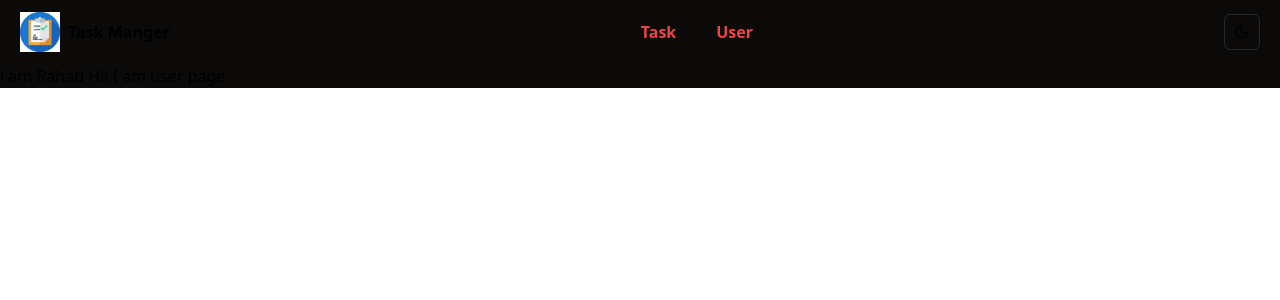
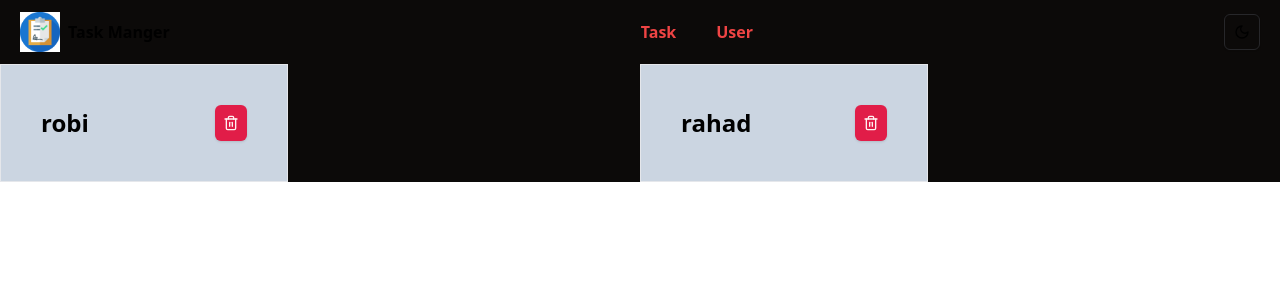
Before and after one commit to RobiulIslam08/redux-bootstrap, a React (Vite) app: page /user in a window 1280 px wide. Shown: the top 300 px of the page. Built offline with nearby package versions, Linux system fonts and the light colour scheme.

Commit message:
Assigning users to a task

```diff
--- a/src/components/module/task/AddTaskModal.tsx
+++ b/src/components/module/task/AddTaskModal.tsx
@@ -20,13 +20,17 @@ import {
   SelectItem,
   SelectTrigger,
   SelectValue,
-  } from "@/components/ui/select"
+} from "@/components/ui/select";
 
 import { Input } from "@/components/ui/input";
 import { Textarea } from "@/components/ui/textarea";
 import { DialogDescription } from "@radix-ui/react-dialog";
 import { FieldValues, SubmitHandler, useForm } from "react-hook-form";
-import { Popover, PopoverContent, PopoverTrigger } from "@/components/ui/popover";
+import {
+  Popover,
+  PopoverContent,
+  PopoverTrigger,
+} from "@/components/ui/popover";
 import { cn } from "@/lib/utils";
 import { format } from "date-fns";
 import { CalendarIcon } from "lucide-react";
@@ -34,21 +38,26 @@ import { Calendar } from "@/components/ui/calendar";
 import { useDispatch } from "react-redux";
 import { addTask } from "@/redux/features/task/taskSlice";
 import { ITask } from "@/types";
+import { useAppSelector } from "@/redux/hook";
+import { selectUser } from "@/redux/features/user/userSlice";
 
 export function AddTaskModal() {
-  const dispatch = useDispatch()
+  const dispatch = useDispatch();
+  const users = useAppSelector(selectUser)
   const form = useForm();
-  const onSubmit:SubmitHandler<FieldValues> = (data) => {
-    dispatch(addTask(data as ITask))
-	console.log(data)
-  }
+  const onSubmit: SubmitHandler<FieldValues> = (data) => {
+    dispatch(addTask(data as ITask));
+    console.log(data);
+  };
   return (
     <Dialog>
       <DialogTrigger asChild>
         <Button variant="outline">Add Task</Button>
       </DialogTrigger>
       <DialogContent className="sm:max-w-[425px]">
-		<DialogDescription className="sr-only">Fill up this form</DialogDescription>
+        <DialogDescription className="sr-only">
+          Fill up this form
+        </DialogDescription>
         <DialogHeader>
           <DialogTitle>Add Task</DialogTitle>
         </DialogHeader>
@@ -58,11 +67,15 @@ export function AddTaskModal() {
             <FormField
               control={form.control}
               name="title"
-            render={({field}) => (
+              render={({ field }) => (
                 <FormItem>
                   <FormLabel>Title</FormLabel>
                   <FormControl>
-                  <Input placeholder="shadcn" {...field} value={field.value ||''}></Input>
+                    <Input
+                      placeholder="shadcn"
+                      {...field}
+                      value={field.value || ""}
+                    ></Input>
                   </FormControl>
                 </FormItem>
               )}
@@ -70,11 +83,15 @@ export function AddTaskModal() {
             <FormField
               control={form.control}
               name="description"
-            render={({field}) => (
+              render={({ field }) => (
                 <FormItem>
                   <FormLabel>Description</FormLabel>
                   <FormControl>
-                  <Textarea placeholder="Type your message here." {...field} value={field.value ||''}></Textarea>
+                    <Textarea
+                      placeholder="Type your message here."
+                      {...field}
+                      value={field.value || ""}
+                    ></Textarea>
                   </FormControl>
                 </FormItem>
               )}
@@ -86,7 +103,10 @@ export function AddTaskModal() {
               render={({ field }) => (
                 <FormItem>
                   <FormLabel>Priority</FormLabel>
-              <Select onValueChange={field.onChange} defaultValue={field.value}>
+                  <Select
+                    onValueChange={field.onChange}
+                    defaultValue={field.value}
+                  >
                     <FormControl>
                       <SelectTrigger>
                         <SelectValue placeholder="Select priority to set" />
@@ -98,7 +118,33 @@ export function AddTaskModal() {
                       <SelectItem value="high">High</SelectItem>
                     </SelectContent>
                   </Select>
+                </FormItem>
+              )}
+            />
+            <FormField
+              control={form.control}
+              name="assignedTo"
+              render={({ field }) => (
+                <FormItem>
+                  <FormLabel>Assign To</FormLabel>
+                  <Select
+                    onValueChange={field.onChange}
+                    defaultValue={field.value}
+                  >
+                    <FormControl>
+                      <SelectTrigger>
+                        <SelectValue placeholder="Select user to set" />
+                      </SelectTrigger>
+                    </FormControl>
+                    <SelectContent>
 
+                      {
+                        users.map(user => (
+                          <SelectItem value={user.id}>{user.name}</SelectItem>
+                        ))
+                      }
+                    </SelectContent>
+                  </Select>
                 </FormItem>
               )}
             />
@@ -132,21 +178,20 @@ export function AddTaskModal() {
                         mode="single"
                         selected={field.value}
                         onSelect={field.onChange}
-
                         initialFocus
                       />
                     </PopoverContent>
                   </Popover>
-
                 </FormItem>
               )}
             />
             <DialogFooter>
-          <Button className="mt-7" type="submit">Save changes</Button>
+              <Button className="mt-7" type="submit">
+                Save changes
+              </Button>
             </DialogFooter>
           </form>
         </Form>
-
       </DialogContent>
     </Dialog>
   );
--- a/src/components/module/task/TaskCard.tsx
+++ b/src/components/module/task/TaskCard.tsx
@@ -2,7 +2,8 @@ import { Button } from "@/components/ui/button";
 import { Checkbox } from "@/components/ui/checkbox";
 import { cn } from "@/lib/utils";
 import { deleteTask, toggleCompleteState } from "@/redux/features/task/taskSlice";
-import { useAppDispatch } from "@/redux/hook";
+import { selectUser } from "@/redux/features/user/userSlice";
+import { useAppDispatch, useAppSelector } from "@/redux/hook";
 import { ITask } from "@/types";
 
 import { Trash2 } from "lucide-react";
@@ -11,6 +12,8 @@ interface IProps {
 }
 export default function TaskCard({task}:IProps) {
   const dispatch =useAppDispatch()
+  const users = useAppSelector(selectUser)
+  const assignedUser = users.find(user => user.id === task.assignedTo)
   return (
     <div className="border px-5 py-3 rounded-md">
       <div className="flex justify-between items-center">
@@ -30,6 +33,7 @@ export default function TaskCard({task}:IProps) {
         </div>
       </div>
       <p className="mt-5">{task.description}</p>
+      <p>Assigned to - {assignedUser?assignedUser.name:"no one"} </p>
     </div>
   );
 }
--- a/src/pages/Users.tsx
+++ b/src/pages/Users.tsx
@@ -1,9 +1,22 @@
+import { Button } from "@/components/ui/button";
+import { selectUser } from "@/redux/features/user/userSlice";
+import { useAppSelector } from "@/redux/hook";
+import { Trash2 } from "lucide-react";
 
 
 const Users = () => {
+	const users = useAppSelector(selectUser);
 	return (
-		<div>i am Rahad
-			Hi! I am user page
+		<div className="grid grid-cols-2 max-w-7xl mx-auto">
+			{
+				users.map(user => (
+					<div key={user.id} className="border p-10 w-72 bg-slate-300 flex justify-between items-center">
+						<p className="text-2xl font-semibold">{user.name}</p>
+						<Button className="w-2"><Trash2></Trash2> </Button>
+
+					</div>
+				))
+			}
 		</div>
 	);
 };
--- a/src/redux/features/task/taskSlice.ts
+++ b/src/redux/features/task/taskSlice.ts
@@ -10,7 +10,7 @@ const initialState: InitialState = {
   filter:"all"
 
 };
-type DraftData = Pick< ITask,"title" | "description" | "dueDate" | "priority">
+type DraftData = Pick< ITask,"title" | "description" | "dueDate" | "priority" | "assignedTo">
 const createTask = (taskData:DraftData):ITask => {
   return {id:nanoid(),isCompleted:false,...taskData}
 }
--- /dev/null
+++ b/src/redux/features/user/userSlice.ts
@@ -0,0 +1,44 @@
+import { RootState } from "@/redux/store";
+import { IUser } from "@/types";
+
+import { createSlice, nanoid, PayloadAction } from "@reduxjs/toolkit";
+interface InitialState {
+  users: IUser[];
+}
+
+const initialState: InitialState = {
+  users: [
+    {
+      name:"robi",
+      id:"1"
+    },
+    {
+      name:"rahad",
+      id:"2"
+    },
+  ],
+};
+type DraftUser = Pick<IUser, "name">;
+const createUser = (userData: DraftUser): IUser => {
+  return { id: nanoid(), ...userData };
+};
+const userSlice = createSlice({
+  name: "user",
+  initialState,
+  reducers: {
+    addUser: (state, action: PayloadAction<DraftUser>) => {
+      const taskData = createUser(action.payload);
+      state.users.push(taskData);
+    },
+	removeUser: (state,action:PayloadAction<string>) => {
+
+		 state.users = state.users.filter(user => user.id !== action.payload)
+	  },
+  },
+});
+
+export const selectUser = (state: RootState) => {
+  return state.user.users;
+};
+
+export default userSlice.reducer;
--- a/src/redux/store.ts
+++ b/src/redux/store.ts
@@ -1,11 +1,13 @@
 import { configureStore } from '@reduxjs/toolkit'
 import counterReducer from './features/counter/counterSlice'
 import taskReducer from './features/task/taskSlice'
+import userReducer from './features/user/userSlice'
 // import logger from './middlewares/logger';
 export const store = configureStore({
   reducer: {
 	counter:counterReducer,
-  todo:taskReducer
+  todo:taskReducer,
+  user:userReducer
   },
   // middleware:(getDefaultMiddleware) => getDefaultMiddleware().concat(logger)
 })
--- a/src/types.ts
+++ b/src/types.ts
@@ -5,4 +5,9 @@ export interface ITask {
 	dueDate: string; // ISO format for the date
 	isCompleted: boolean; // Corrected spelling from "isComplited"
 	priority: "high" | "medium" | "low"; // Assuming specific values for priority
+	assignedTo:string | null;
   }
+export interface IUser {
+	name:string,
+	id:string
+}
```
Lines whose indentation alone changed are shown as unchanged.
